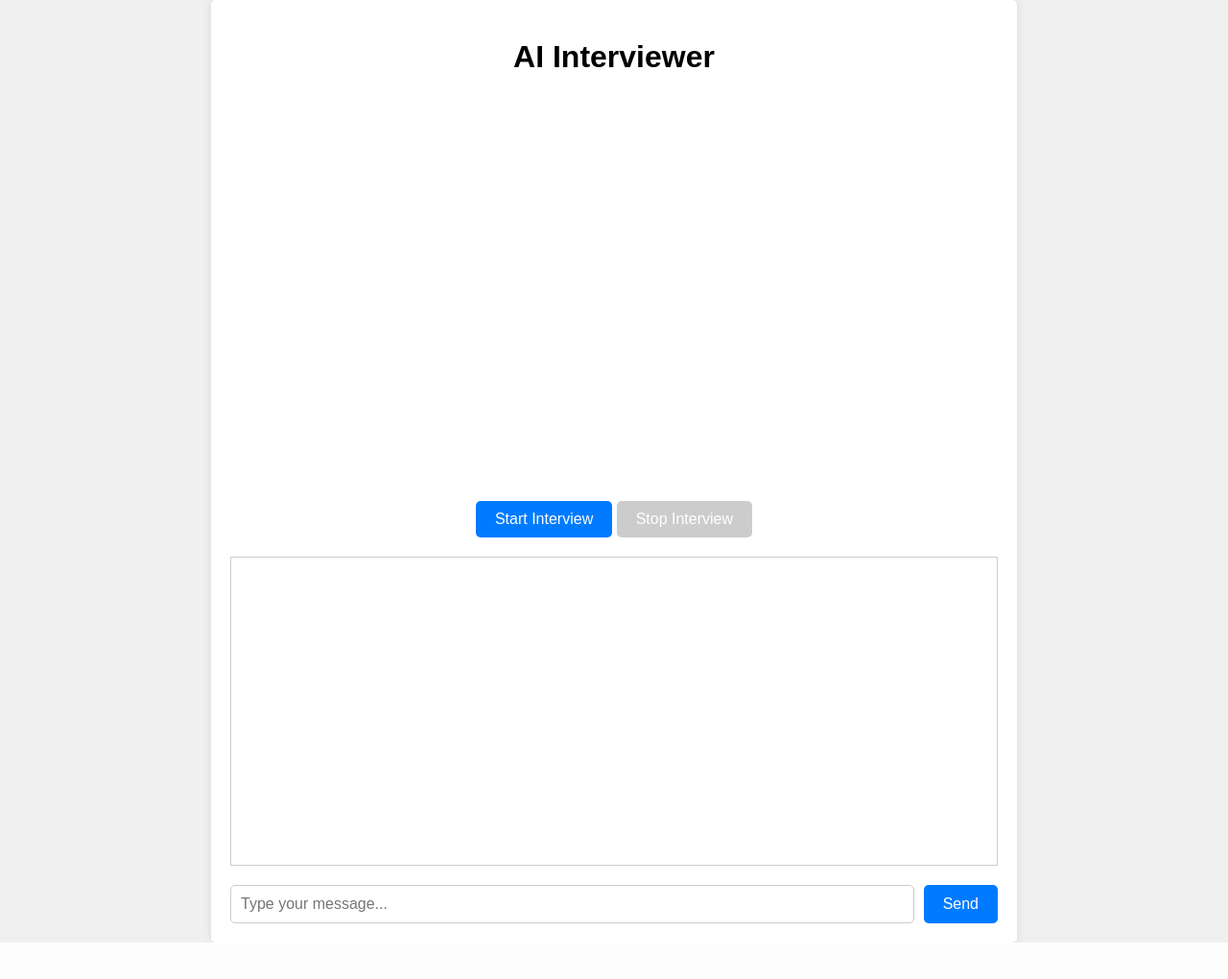
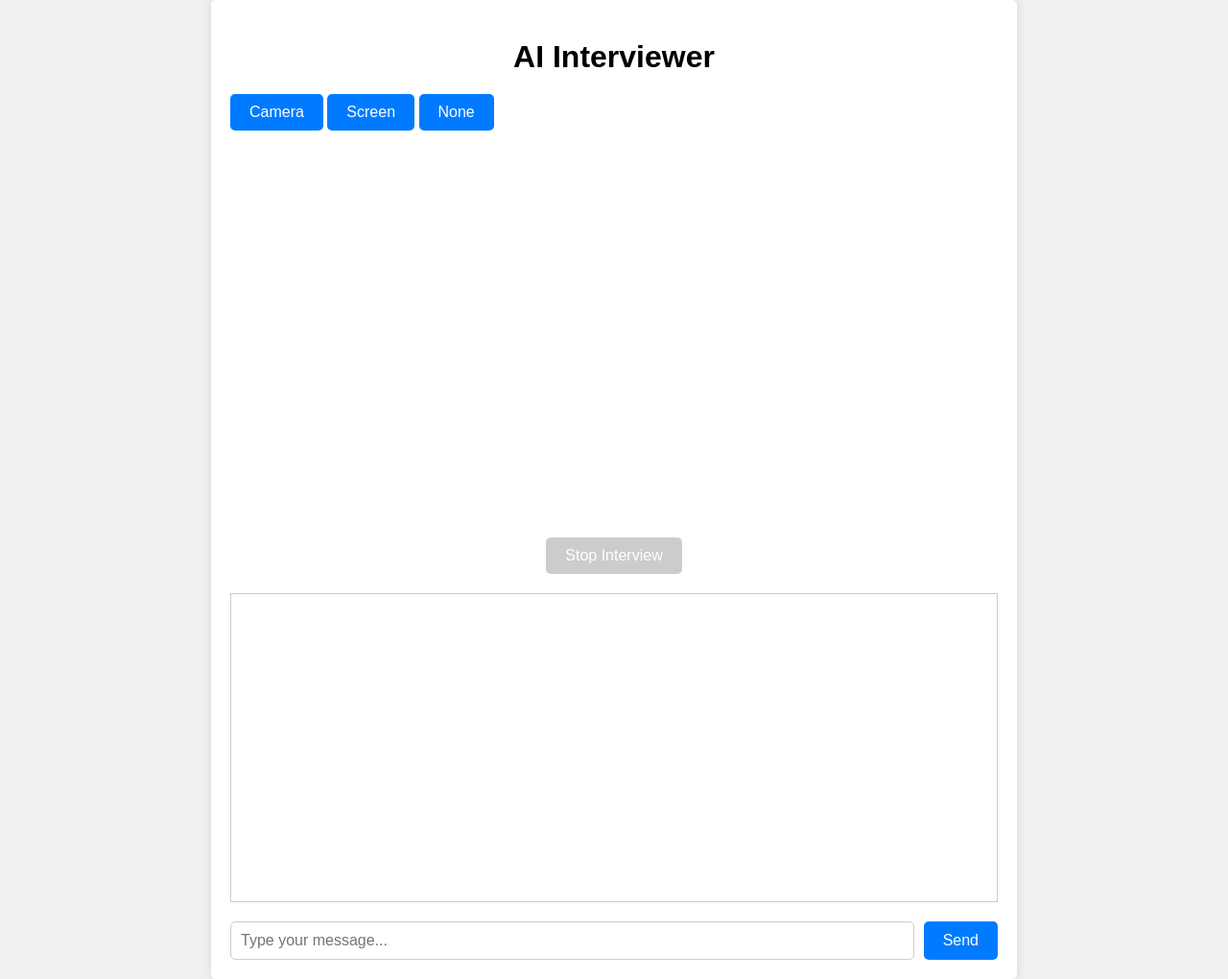
Before and after one commit to Sa1f27/Interview_bot, a FastAPI app: template templates/index.html in a window 1280 px wide. Shown: the whole page at 96% size. Before the commit the page ends 982 px from the top, so only its background shows below. Run offline with FastAPI, Linux system fonts and the light colour scheme; the template is opened without the code that fills it, so the values that code supplies are empty.

Commit message:
updated app.py file

```diff
--- a/app.py
+++ b/app.py
@@ -3,8 +3,7 @@ import asyncio
 import base64
 import io
 import traceback
-import argparse
-from fastapi import FastAPI, WebSocket
+from fastapi import FastAPI, WebSocket, Request
 from fastapi.responses import HTMLResponse
 from fastapi.staticfiles import StaticFiles
 from fastapi.templating import Jinja2Templates
@@ -28,7 +27,6 @@ SEND_SAMPLE_RATE = 16000
 RECEIVE_SAMPLE_RATE = 24000
 CHUNK_SIZE = 1024
 MODEL = "models/gemini-2.5-flash-preview-native-audio-dialog"
-DEFAULT_MODE = "camera"
 
 # Gemini client setup
 client = genai.Client(
@@ -62,7 +60,7 @@ pya = pyaudio.PyAudio()
 
 
 class AudioLoop:
-    def __init__(self, video_mode=DEFAULT_MODE, websocket: WebSocket = None):
+    def __init__(self, video_mode, websocket: WebSocket = None):
         self.video_mode = video_mode
         self.websocket = websocket
         self.audio_in_queue = asyncio.Queue()
@@ -162,7 +160,7 @@ class AudioLoop:
                 self.session = session
                 self.send_text_task = tg.create_task(self.send_text())
                 tg.create_task(self.send_realtime())
-                tg.create_task(self.listen_audio())
+                tg.create_task(self.listen_.audio())
                 if self.video_mode == "camera":
                     tg.create_task(self.get_frames())
                 elif self.video_mode == "screen":
@@ -179,23 +177,14 @@ class AudioLoop:
 
 
 @app.get("/", response_class=HTMLResponse)
-async def index(request: "Request"):
+async def index(request: Request):
     return templates.TemplateResponse("index.html", {"request": request})
 
 
 @app.websocket("/ws")
-async def websocket_endpoint(websocket: WebSocket):
+async def websocket_endpoint(websocket: WebSocket, mode: str = "none"):
     await websocket.accept()
-    parser = argparse.ArgumentParser()
-    parser.add_argument(
-        "--mode",
-        type=str,
-        default=DEFAULT_MODE,
-        help="pixels to stream from",
-        choices=["camera", "screen", "none"],
-    )
-    args = parser.parse_args()
-    main = AudioLoop(video_mode=args.mode, websocket=websocket)
+    main = AudioLoop(video_mode=mode, websocket=websocket)
     await main.run()
 
 
--- a/static/script.js
+++ b/static/script.js
@@ -1,4 +1,6 @@
-const startBtn = document.getElementById('start-btn');
+const cameraBtn = document.getElementById('camera-btn');
+const screenBtn = document.getElementById('screen-btn');
+const noneBtn = document.getElementById('none-btn');
 const stopBtn = document.getElementById('stop-btn');
 const sendBtn = document.getElementById('send-btn');
 const messageInput = document.getElementById('message-input');
@@ -8,11 +10,13 @@ const video = document.getElementById('video');
 let websocket;
 let mediaStream;
 
-startBtn.addEventListener('click', () => {
-    startBtn.disabled = true;
+function startInterview(mode) {
+    cameraBtn.disabled = true;
+    screenBtn.disabled = true;
+    noneBtn.disabled = true;
     stopBtn.disabled = false;
 
-    websocket = new WebSocket(`ws://${location.host}/ws`);
+    websocket = new WebSocket(`ws://${location.host}/ws?mode=${mode}`);
 
     websocket.onopen = () => {
         console.log('WebSocket connection established');
@@ -36,10 +40,13 @@ startBtn.addEventListener('click', () => {
 
     websocket.onclose = () => {
         console.log('WebSocket connection closed');
-        startBtn.disabled = false;
+        cameraBtn.disabled = false;
+        screenBtn.disabled = false;
+        noneBtn.disabled = false;
         stopBtn.disabled = true;
     };
 
+    if (mode === 'camera' || mode === 'screen') {
         navigator.mediaDevices.getUserMedia({ video: true, audio: true })
             .then((stream) => {
                 mediaStream = stream;
@@ -48,7 +55,12 @@ startBtn.addEventListener('click', () => {
             .catch((error) => {
                 console.error('Error accessing media devices:', error);
             });
-});
+    }
+}
+
+cameraBtn.addEventListener('click', () => startInterview('camera'));
+screenBtn.addEventListener('click', () => startInterview('screen'));
+noneBtn.addEventListener('click', () => startInterview('none'));
 
 stopBtn.addEventListener('click', () => {
     if (websocket) {
--- a/templates/index.html
+++ b/templates/index.html
@@ -9,11 +9,15 @@
 <body>
     <div class="container">
         <h1>AI Interviewer</h1>
+        <div class="options">
+            <button id="camera-btn">Camera</button>
+            <button id="screen-btn">Screen</button>
+            <button id="none-btn">None</button>
+        </div>
         <div class="video-container">
             <video id="video" autoplay></video>
         </div>
         <div class="controls">
-            <button id="start-btn">Start Interview</button>
             <button id="stop-btn" disabled>Stop Interview</button>
         </div>
         <div class="conversation-container">
```
Also changed, not shown: README.md (deleted). Lines whose indentation alone changed are shown as unchanged.
